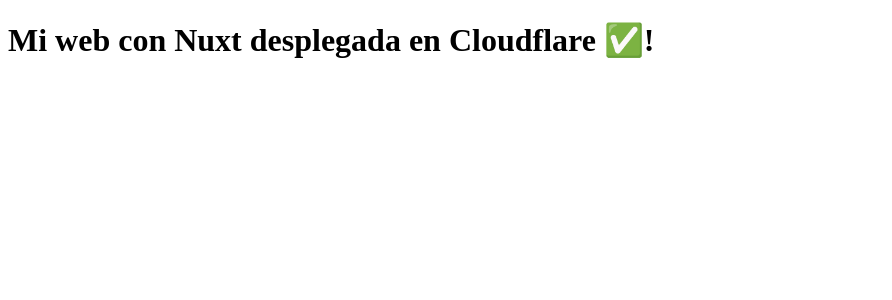
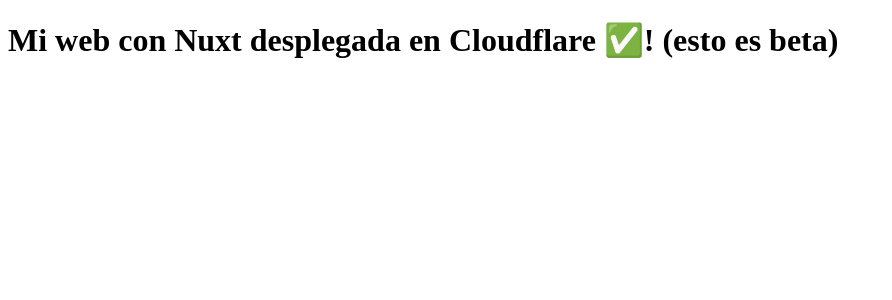
Before and after one commit to imlautaro/web_nuxt4, a Nuxt app: page / in a window 1280 px wide. Shown: the top 300 px of the page, without its empty margins (0-892 px from the left). Built offline with nearby package versions, Linux system fonts and the light colour scheme.

Commit message:
add beta message

```diff
--- a/app/app.vue
+++ b/app/app.vue
@@ -1,5 +1,5 @@
 <template>
   <div>
-    <h1>Mi web con Nuxt desplegada en Cloudflare ✅!</h1>
+    <h1>Mi web con Nuxt desplegada en Cloudflare ✅! (esto es beta)</h1>
   </div>
 </template>
```
